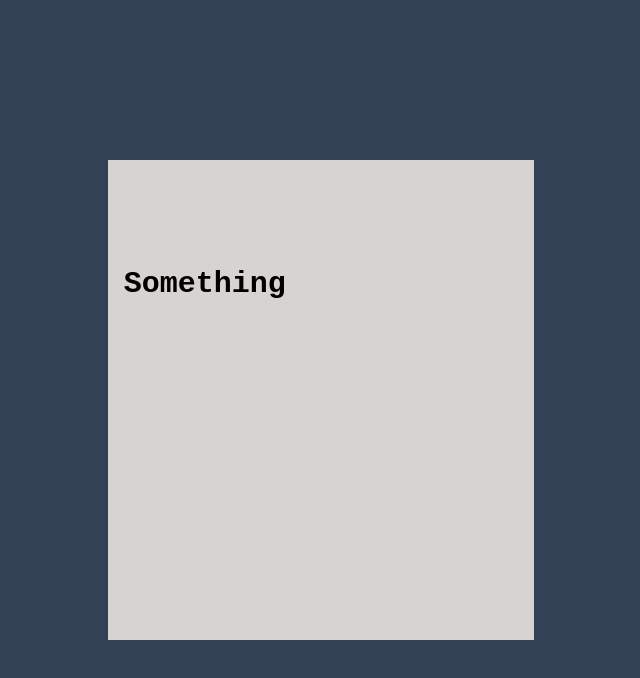
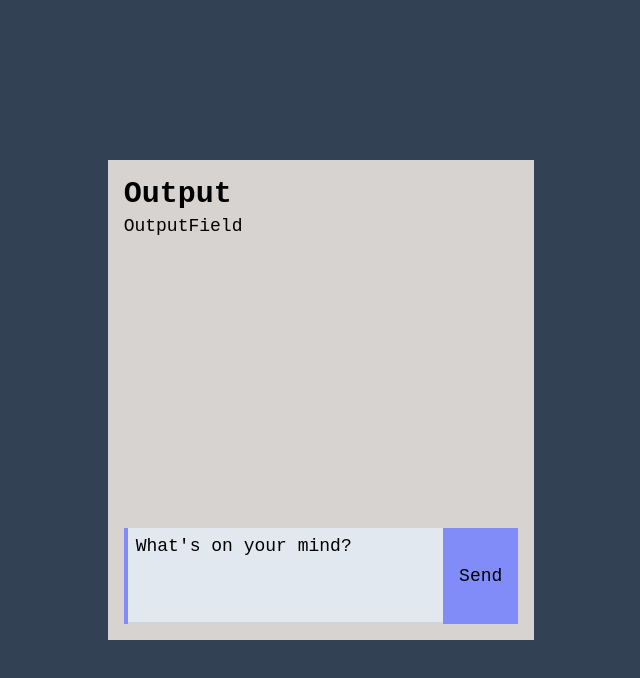
Before and after one commit to erynder-z/lama-ui, a React (Vite) app: page / in a window 1280 px wide. Shown: the top 678 px of the page, without its empty margins (319-959 px from the left). Built offline with nearby package versions, Linux system fonts and the light colour scheme; a web font is replaced by a local one.

Commit message:
Create app skeleton

```diff
--- a/src/App.tsx
+++ b/src/App.tsx
@@ -1,11 +1,9 @@
-function App() {
+import Chat from './components/Chat/Chat'
+
+export default function App() {
   return (
     <div className="h-screen w-screen flex md:grid grid-cols-3 grid-rows-3 bg-slate-700 font-mainFont">
-      <div className="w-full col-start-2 row-start-1 row-span-3 md:my-40 p-4 leading-7 text-lg bg-stone-300">
-        <h1 className="text-3xl font-bold">Something</h1>
-      </div>
+      <Chat />
     </div>
   )
 }
-
-export default App
--- /dev/null
+++ b/src/components/Chat/Chat.tsx
@@ -0,0 +1,20 @@
+import { useState } from 'react'
+import InputField from './InputField/InputField'
+import OutputField from './OutputField/OutputField'
+
+export default function Chat() {
+  const [inputText, setInputText] = useState<string>('')
+  const [outputText, setOutputText] = useState<string>('')
+
+  return (
+    <div className="w-full col-start-2 row-start-1 row-span-3 grid grid-cols-1 grid-rows-3 md:my-40 p-4 leading-7 text-lg bg-stone-300">
+      <div className="row-span-2">
+        <header className="text-3xl font-bold">Output</header>
+        <OutputField />
+      </div>
+      <div className="row-span-1 mt-auto">
+        <InputField inputText={inputText} setInputText={setInputText} />
+      </div>
+    </div>
+  )
+}
--- /dev/null
+++ b/src/components/Chat/InputField/InputField.tsx
@@ -0,0 +1,68 @@
+import { useEffect, useRef, useState } from 'react'
+
+type InputFieldProps = {
+  inputText: string
+  setInputText: React.Dispatch<React.SetStateAction<string>>
+}
+
+export default function InputField({
+  inputText,
+  setInputText,
+}: InputFieldProps) {
+  const [textareaRows, setTextareaRows] = useState(4)
+  const textareaRef = useRef<HTMLTextAreaElement | null>(null)
+
+  const handleTextareaChange = (
+    event: React.ChangeEvent<HTMLTextAreaElement>,
+  ) => {
+    setInputText(event.target.value)
+    autoResizeTextarea(event.target)
+  }
+
+  const autoResizeTextarea = (textarea: HTMLTextAreaElement) => {
+    textarea.style.height = 'auto'
+    textarea.style.height = `${textarea.scrollHeight}px`
+    setTextareaRows(textarea.rows)
+  }
+
+  const handleSubmit = () => {
+    console.log(inputText)
+  }
+
+  useEffect(() => {
+    if (textareaRef.current) {
+      autoResizeTextarea(textareaRef.current)
+    }
+  }, [])
+
+  return (
+    <>
+      <div className="relative z-0 flex bg-slate-200 border-l-4 border-indigo-400">
+        <textarea
+          ref={textareaRef}
+          rows={textareaRows}
+          required
+          autoComplete="off"
+          id="textInput"
+          name="textInput"
+          className="block p-2 w-full max-h-40 overflow-y-auto text-sm  bg-transparent border-0 border-b-2 border-gray-300 appearance-none focus:outline-none focus:ring-0 peer overflow-hidden resize-none"
+          placeholder=" "
+          value={inputText}
+          onChange={handleTextareaChange}
+        />
+        <button
+          onClick={handleSubmit}
+          className="p-4 bg-indigo-400 hover:bg-indigo-500"
+        >
+          Send
+        </button>
+        <label
+          htmlFor="textInput"
+          className="absolute duration-300 transform -translate-y-6 scale-75 top-1 left-2 -z-10 origin-[0] peer-focus:left-0 peer-focus:-top-1 peer-placeholder-shown:scale-100 peer-placeholder-shown:translate-y-0 peer-focus:-translate-y-6 peer-focus:rounded peer-focus:px-2 peer-focus:scale-75"
+        >
+          What's on your mind?
+        </label>
+      </div>
+    </>
+  )
+}
--- /dev/null
+++ b/src/components/Chat/OutputField/OutputField.tsx
@@ -0,0 +1,3 @@
+export default function OutputField() {
+  return <div>OutputField</div>
+}
```
